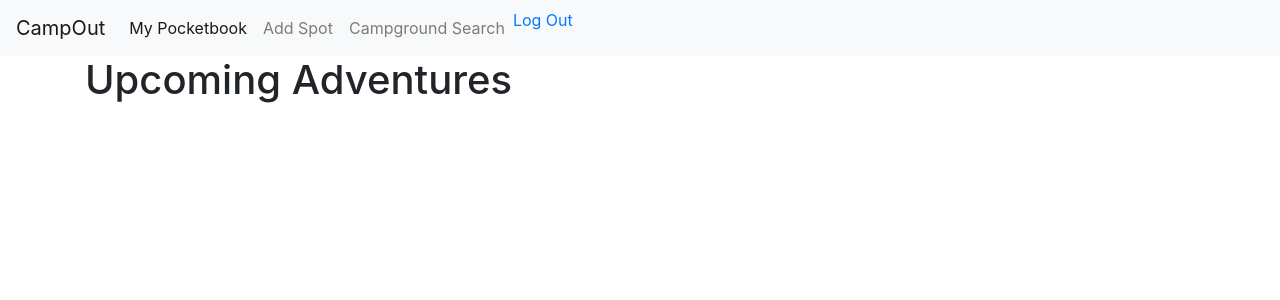
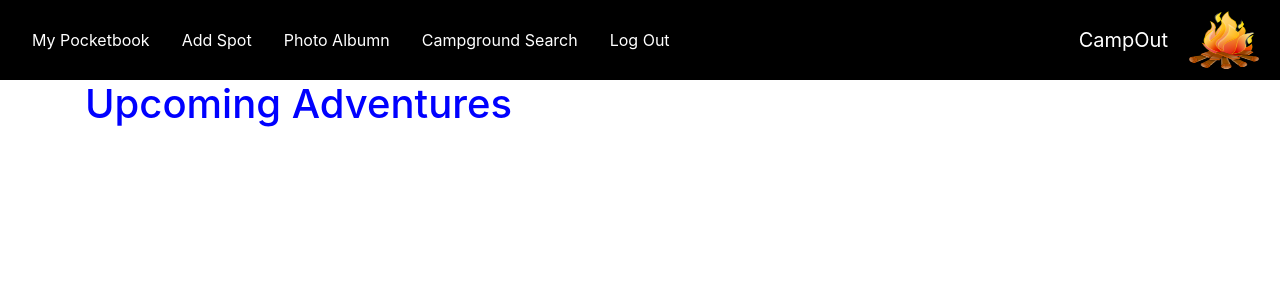
Before and after one commit to joneill129/CampOut, a Django app: page /campgrounds/ in a window 1280 px wide. Shown: the top 300 px of the page. Run offline with Django 3.2, Linux system fonts and the light colour scheme; the visitor is signed in with stand-in values (Sample User, id 1); data that the repository does not hold is empty.

Commit message:
style navbar and landing page search container

```diff
--- a/main_app/admin.py
+++ b/main_app/admin.py
@@ -1,6 +1,7 @@
 from django.contrib import admin
-from .models import Campground, Trip
+from .models import Campground, Trip, Photo
 
 # Register your models here.
 admin.site.register(Campground)
 admin.site.register(Trip)
+admin.site.register(Photo)
--- a/main_app/models.py
+++ b/main_app/models.py
@@ -37,3 +37,6 @@ class Trip(models.Model):
 
 class Photo(models.Model):
     url = models.CharField(max_length=200)
+
+    def get_absolute_url(self):
+        return reverse('photos', kwargs={'photo_id': self.id})
--- a/main_app/static/css/style.css
+++ b/main_app/static/css/style.css
@@ -6,3 +6,34 @@
     max-width: 900px;
     margin: auto;
 }
+
+.landing-header {
+    background: url('/static/imgages/landingpic.jpg');
+    margin-top: 50px;
+    display: flex;
+    flex-direction: column;
+    justify-content: center;
+    align-items: center;
+    background-color: rgb(0, 54, 7);
+    height: 300px;
+    color: white;
+    margin-bottom: 20px;
+}
+
+.search-header {
+    font-size: 40px;
+}
+
+#search-input {
+    width: 17rem;
+    height: 2rem;
+
+}
+
+
+
+
+
+.pocketbook-title {
+    color: blue;
+}
--- a/main_app/templates/base.html
+++ b/main_app/templates/base.html
@@ -1,38 +1,47 @@
 {% load static %}
 <!DOCTYPE html>
 <html lang="en">
+
 <head>
-    <meta charset="UTF-8">
-    <meta name="viewport" content="width=device-width, initial-scale=1.0">
+    <meta charset="UTF-8" />
+    <meta name="viewport" content="width=device-width, initial-scale=1.0" />
     <title>Campsite API Test</title>
-    <link rel="stylesheet" href="https://cdn.jsdelivr.net/npm/bootstrap@4.5.3/dist/css/bootstrap.min.css" integrity="sha384-TX8t27EcRE3e/ihU7zmQxVncDAy5uIKz4rEkgIXeMed4M0jlfIDPvg6uqKI2xXr2" crossorigin="anonymous">
-    <link
-    rel="stylesheet"
-    type="text/css"
-    href="{% static 'css/style.css' %}"
-  />
+    <link rel="stylesheet" href="https://cdn.jsdelivr.net/npm/bootstrap@4.5.3/dist/css/bootstrap.min.css"
+        integrity="sha384-TX8t27EcRE3e/ihU7zmQxVncDAy5uIKz4rEkgIXeMed4M0jlfIDPvg6uqKI2xXr2" crossorigin="anonymous" />
+    <link rel="stylesheet" type="text/css" href="{% static 'css/style.css' %}" />
 </head>
+
 <body>
     <header>
-<nav class="navbar navbar-expand-lg navbar-light bg-light">
-    <a class="navbar-brand" href="#">CampOut</a>
-    <button class="navbar-toggler" type="button" data-toggle="collapse" data-target="#navbarNavAltMarkup" aria-controls="navbarNavAltMarkup" aria-expanded="false" aria-label="Toggle navigation">
+        <nav class="navbar navbar-expand-lg navbar-light" style="background-color:#000000">
+
+            <button class="navbar-toggler" type="button" data-toggle="collapse" data-target="#navbarNavAltMarkup"
+                aria-controls="navbarNavAltMarkup" aria-expanded="false" aria-label="Toggle navigation">
                 <span class="navbar-toggler-icon"></span>
             </button>
             <div class="collapse navbar-collapse" id="navbarNavAltMarkup">
                 <div class="navbar-nav">
                     {% if user.is_authenticated %}
-        <a class="nav-item nav-link active" href="{% url 'campgrounds_pocketbook' %}">My Pocketbook<span class="sr-only">(current)</span></a>
-        <a class="nav-item nav-link" href="{% url 'campgrounds_create' %}">Add Spot</a>
-        <a class="nav-item nav-link" href="/">Campground Search</a>
-        <a href="{% url 'logout' %}">Log Out</a>
+                    <a class="nav-item nav-link active px-3" href="{% url 'pocketbook' %}" style="color: #ffffff"
+                        rel="index">My Pocketbook<span class="sr-only">(current)</span></a>
+                    <a class="nav-item nav-link px-3" href="{% url 'campgrounds_create' %}" style="color: #ffffff"
+                        rel="add_campsite">Add Spot</a>
+                    <a class="nav-item nav-link px-3" href="{% url 'photos' %}" style="color: #ffffff"
+                        rel="photos">Photo Albumn</a>
+                    <a class="nav-item nav-link px-3" href="/" style="color: #ffffff" rel="search">Campground Search</a>
+                    <a class="nav-item nav-link px-3" href="{% url 'logout' %}" style="color: #ffffff" rel="logout"
+                        id="logout-link">Log Out</a>
+                </div>
+            </div>
             {% else %}
-        <a href="{% url 'login' %}">Log In</a>
-        <a href="{% url 'signup' %}">Sign Up</a>
-        <a class="nav-item nav-link" href="{% url 'add_photo' %}">Photo Albumn</a>
+            <a class="nav-item nav-link px-3" href="{% url 'login' %}" style="color: #ffffff" rel="login">Log In</a>
+            <a class="nav-item nav-link px-3" href="{% url 'signup' %}" style="color: #ffffff" rel="signup">Sign Up</a>
+            <a class="nav-item nav-link px-3" href="{% url 'photos' %}" style="color: #ffffff" rel="photos">Photo
+                Albumn</a>
             </div>
             {% endif %}
             </div>
+            <a class="navbar-brand" style="color: #ffffff" href="#">CampOut</a><img class="nav-logo" style="width: 5rem; height: 4rem;"src="{% static 'images/nav.png' %}" alt="fire_logo">
         </nav>
     </header>
     <main class="container">{% block content %} {% endblock %}</main>
@@ -40,9 +49,15 @@
         <div></div>
     </footer>
 
+    <script src="https://code.jquery.com/jquery-3.5.1.slim.min.js"
+        integrity="sha384-DfXdz2htPH0lsSSs5nCTpuj/zy4C+OGpamoFVy38MVBnE+IbbVYUew+OrCXaRkfj"
+        crossorigin="anonymous"></script>
+    <script src="https://cdn.jsdelivr.net/npm/popper.js@1.16.1/dist/umd/popper.min.js"
+        integrity="sha384-9/reFTGAW83EW2RDu2S0VKaIzap3H66lZH81PoYlFhbGU+6BZp6G7niu735Sk7lN"
+        crossorigin="anonymous"></script>
+    <script src="https://cdn.jsdelivr.net/npm/bootstrap@4.5.3/dist/js/bootstrap.min.js"
+        integrity="sha384-w1Q4orYjBQndcko6MimVbzY0tgp4pWB4lZ7lr30WKz0vr/aWKhXdBNmNb5D92v7s"
+        crossorigin="anonymous"></script>
+</body>
 
-<script src="https://code.jquery.com/jquery-3.5.1.slim.min.js" integrity="sha384-DfXdz2htPH0lsSSs5nCTpuj/zy4C+OGpamoFVy38MVBnE+IbbVYUew+OrCXaRkfj" crossorigin="anonymous"></script>
-<script src="https://cdn.jsdelivr.net/npm/popper.js@1.16.1/dist/umd/popper.min.js" integrity="sha384-9/reFTGAW83EW2RDu2S0VKaIzap3H66lZH81PoYlFhbGU+6BZp6G7niu735Sk7lN" crossorigin="anonymous"></script>
-<script src="https://cdn.jsdelivr.net/npm/bootstrap@4.5.3/dist/js/bootstrap.min.js" integrity="sha384-w1Q4orYjBQndcko6MimVbzY0tgp4pWB4lZ7lr30WKz0vr/aWKhXdBNmNb5D92v7s" crossorigin="anonymous"></script>
-</body>
 </html>
--- a/main_app/templates/campgrounds/detail.html
+++ b/main_app/templates/campgrounds/detail.html
@@ -1,4 +1,5 @@
 {% extends 'base.html'%}
+{% load static %}
 {% block content %}
 <h3>Add Trip Details:</h3>
   <div class=trip-from>
@@ -32,7 +33,7 @@
               <tr>
                 <td>{{ trip.startdate }}</td>
                 <td>{{ trip.enddate }}</td>
-                <td>{{ trip.reservation }}&emsp;&emsp;<a href="{% url 'trip_update' trip.id %}">✏️</a>&ensp;<a href="{% url 'trip_delete' trip.id %}">x</a></td>
+                <td>{{ trip.reservation }}&emsp;&emsp;<a href="{% url 'trip_update' trip.id %}">✏️<a href="{% url 'trips_delete' trip.id %}">DELETE</a>
               </tr>
             </tbody>
             {% endfor %}
--- a/main_app/templates/campgrounds/pocketbook.html
+++ b/main_app/templates/campgrounds/pocketbook.html
@@ -1,7 +1,8 @@
 {% extends 'base.html'%}
 {% block content %}
+{% load static %}
 
-<h1>Upcoming Adventures</h1>
+<h1 class="pocketbook-title">Upcoming Adventures</h1>
 
 {% for campground in campgrounds %}
 <div class="card mb-3" style="max-width: 600px;">
--- a/main_app/templates/main_app/campground_confirm_delete.html
+++ b/main_app/templates/main_app/campground_confirm_delete.html
@@ -1,4 +1,5 @@
 {% extends 'base.html' %}
+{% load static %}
 
 {% block content %}
   <h1>THIS IS A DELETE PAGE</h1>
--- a/main_app/templates/main_app/campground_form.html
+++ b/main_app/templates/main_app/campground_form.html
@@ -1,5 +1,6 @@
 {% extends 'base.html' %}
 {% block content %}
+{% load static %}
 {% if object %}
 <h2>Edit Campground Details</h2>
 {% else %}
--- a/main_app/templates/main_app/trip_confirm_delete.html
+++ b/main_app/templates/main_app/trip_confirm_delete.html
@@ -1,4 +1,5 @@
 {% extends 'base.html' %}
+{% load static %}
 
 {% block content %}
   <h1>THIS IS A DELETE PAGE</h1>
@@ -8,6 +9,6 @@
   <form action="" method="POST">
     {% csrf_token %}
     <input type="submit" value="Yes - Delete!" class="btn">
-    <a href="{% url 'detail' campground.id %}">CANCEL</a>
+    <a href="{% url 'pocketbook' trip.id %}">CANCEL</a>
   </form>
 {% endblock %}
--- a/main_app/templates/registration/login.html
+++ b/main_app/templates/registration/login.html
@@ -1,3 +1,4 @@
+{% load static %}
 <h1>Log In</h1>
 
 <form method="post" action="{% url 'login' %}">
--- a/main_app/templates/registration/signup.html
+++ b/main_app/templates/registration/signup.html
@@ -1,3 +1,4 @@
+{% load static %}
 {% extends 'base.html' %}
 {% block content %}
 
--- a/main_app/urls.py
+++ b/main_app/urls.py
@@ -2,17 +2,16 @@ from django.urls import path
 from . import views
 
 
-
 urlpatterns = [
     path('', views.landing, name='landing'),
-    path('campgrounds/', views.pocketbook, name='campgrounds_pocketbook'),
+    path('campgrounds/', views.pocketbook, name='pocketbook'),
     path('campgrounds/create', views.CampgroundCreate.as_view(), name='campgrounds_create'),
     path('campgrounds/<int:campground_id>', views.adventure_detail, name='detail'),
     path('campgrounds/<int:pk>/update/', views.CampgroundUpdate.as_view(), name='campground_update'),
     path('campgrounds/<int:pk>/delete/', views.CampgroundDelete.as_view(), name='campground_delete'),
     path('campgrounds/<int:campground_id>/add_trip/', views.add_trip, name='add_trip'),
     path('campgrounds/<int:pk>/update', views.TripUpdate.as_view(), name='trip_update'),
-    path('campgrounds/<int:pk>/delete', views.TripDelete.as_view(), name='trip_delete'),
-    path('campgrounds/photos', views.add_photo, name='add_photo'),
+    path('trips/<int:pk>/delete', views.TripDelete.as_view(), name='trips_delete'),
+    path('photos/', views.photos, name='photos'),
     path('accounts/signup/', views.signup, name='signup'),
 ]
--- a/main_app/views.py
+++ b/main_app/views.py
@@ -13,6 +13,8 @@ import os
 
 api_key = os.environ['API_KEY']
 parameters = {"api_key":api_key}
+S3_BASE_URL = 'https://s3-us-west-1.amazonaws.com/'
+BUCKET = 'unit4project'
 
 def landing(request):
     all_campsites = {}
@@ -53,12 +55,23 @@ def add_trip(request, campground_id):
         campground_id=campground_id
         )
 
-def add_photo(request):
-    photos = Photo.objects.all()
-    return render(request,
-    'campgrounds/photos.html',
-    {'photos': photos}
-    )
+def photos(request):
+    # photo-file will be the "name" attribute on the <input type="file">
+    photo_file = request.FILES.get('photo-file', None)
+    if photo_file:
+        s3 = boto3.client('s3')
+        # need a unique "key" for S3 / needs image file extension too
+        key = uuid.uuid4().hex[:6] + photo_file.name[photo_file.name.rfind('.'):]
+        # just in case something goes wrong
+        try:
+            s3.upload_fileobj(photo_file, BUCKET, key)
+            # build the full url string
+            url = f"{S3_BASE_URL}{BUCKET}/{key}"
+            photo = Photo(url=url)
+            photo.save()
+        except:
+            print('An error occurred uploading file to S3')
+    return redirect('photos')
 
 
 class CampgroundCreate(LoginRequiredMixin, CreateView):
@@ -84,7 +97,7 @@ class TripUpdate(LoginRequiredMixin, UpdateView):
 
 class TripDelete(LoginRequiredMixin, DeleteView):
     model = Trip
-    success_url = '/details/'
+    success_url = '/campgrounds/'
 
 
 
```
Also changed, not shown: main_app/templates/landing.html (+16 -16 lines), main_app/templates/main_app/trip_form.html (+12 -0 lines), main_app/templates/photos/photos.html (added, +23 -0 lines), main_app/static/images/landingpic.jpg (added), main_app/static/images/nav.png (added), main_app/static/images/search.jpg (added), main_app/templates/campgrounds/photos.html (deleted). Lines whose indentation alone changed are shown as unchanged.
